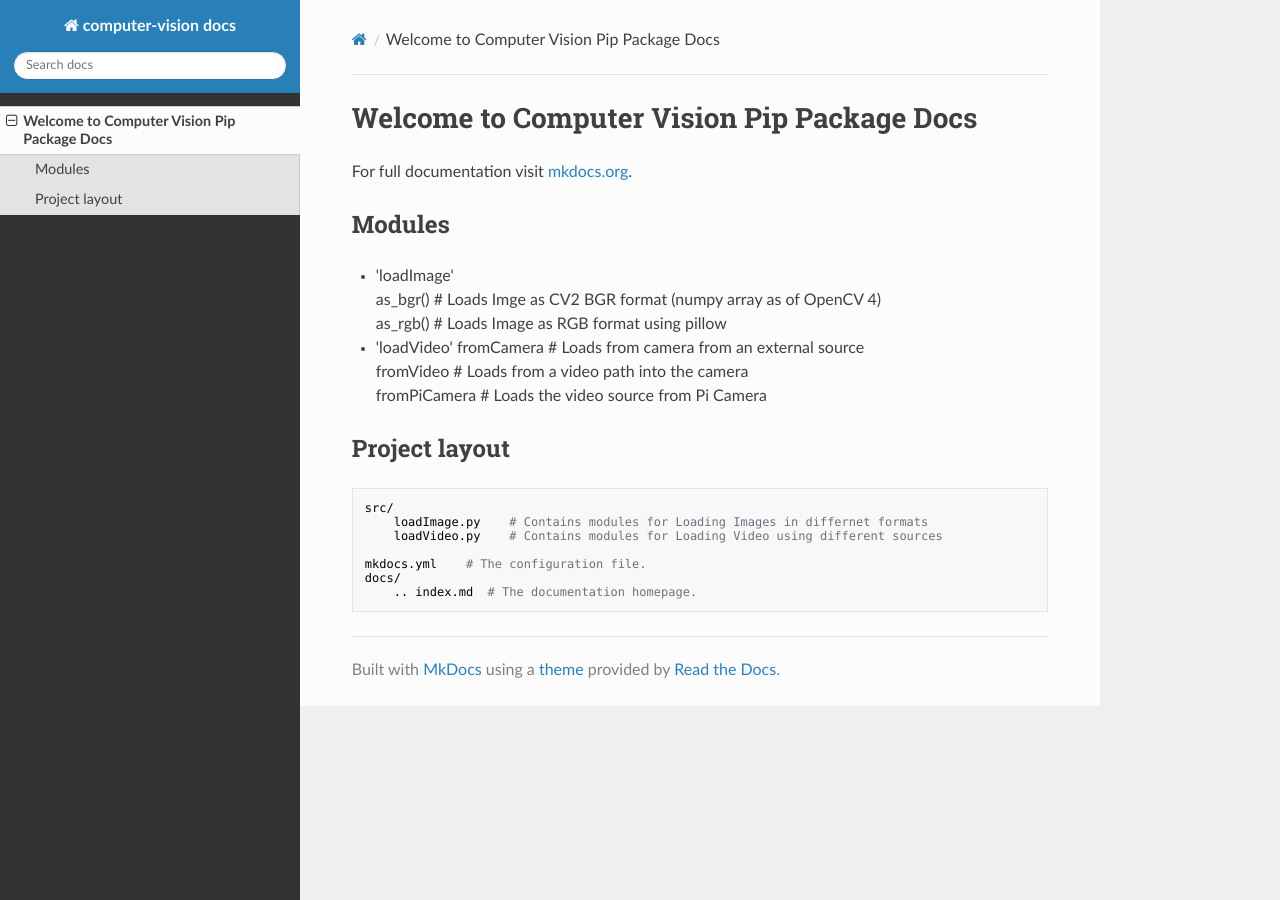
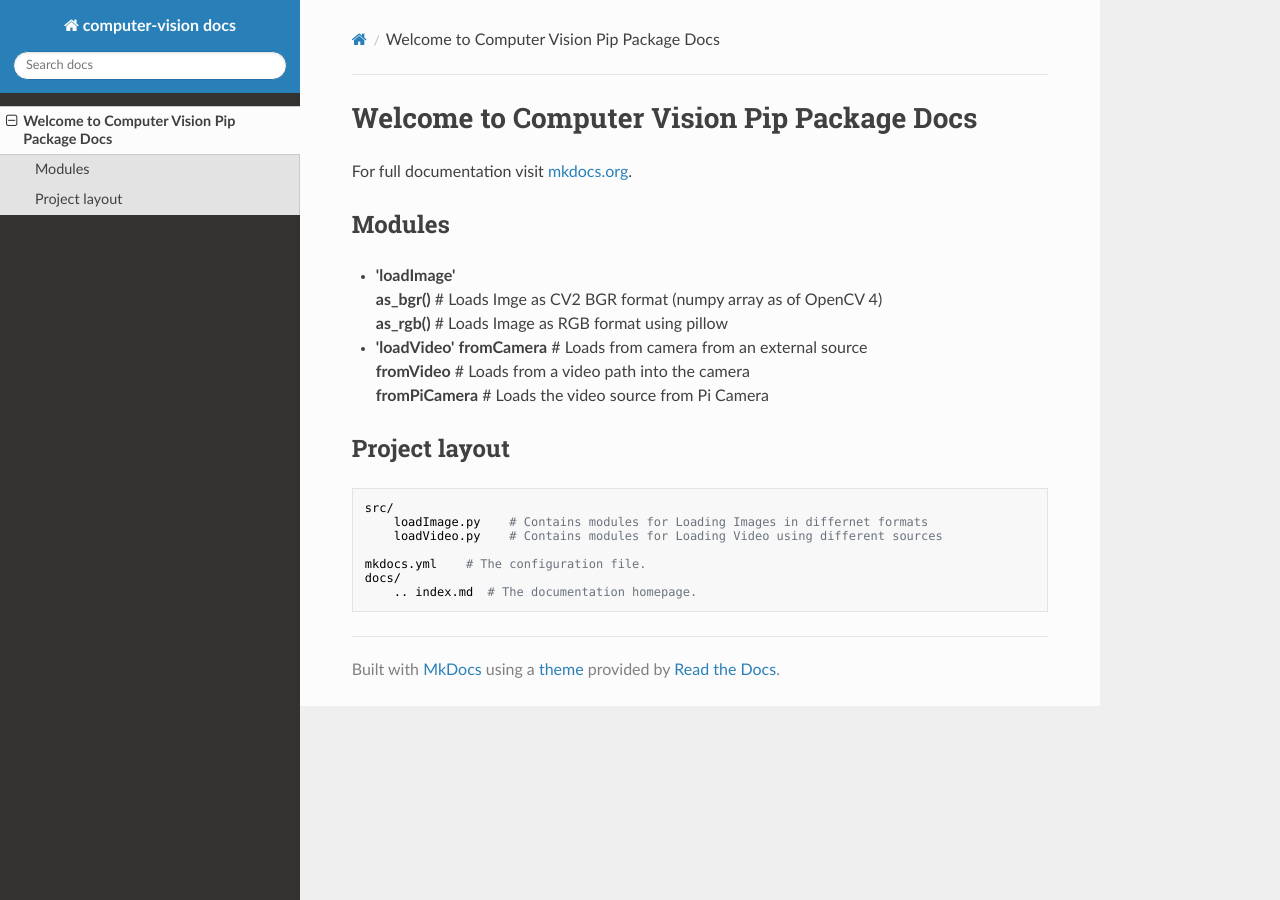
Before and after one commit to nishgaba-ai/computer-vision, an MkDocs documentation site: the page built from docs/index.md, in a window 1280 px wide. Built offline with MkDocs 1.6.1, drawn with Linux system fonts in a browser that asks for light colours; nearby versions of some CDN libraries.

```diff
--- a/docs/index.md
+++ b/docs/index.md
@@ -4,13 +4,13 @@ For full documentation visit [mkdocs.org](https://github.com/nishgaba-ai/compute
 
 ## Modules
 
-* 'loadImage'
-     as_bgr()   # Loads Imge as CV2 BGR format (numpy array as of OpenCV 4)
-     as_rgb()   # Loads Image as RGB format using pillow
-* 'loadVideo'
-     fromCamera  # Loads from camera from an external source
-     fromVideo   # Loads from a video path into the camera
-     fromPiCamera   # Loads the video source from Pi Camera
+* **'loadImage'**
+     **as_bgr()**   # Loads Imge as CV2 BGR format (numpy array as of OpenCV 4)
+     **as_rgb()**   # Loads Image as RGB format using pillow
+* **'loadVideo'**
+     **fromCamera**  # Loads from camera from an external source
+     **fromVideo**   # Loads from a video path into the camera
+     **fromPiCamera**   # Loads the video source from Pi Camera
 
 ## Project layout
 
```
Also changed, not shown: README.md (+7 -7 lines).
